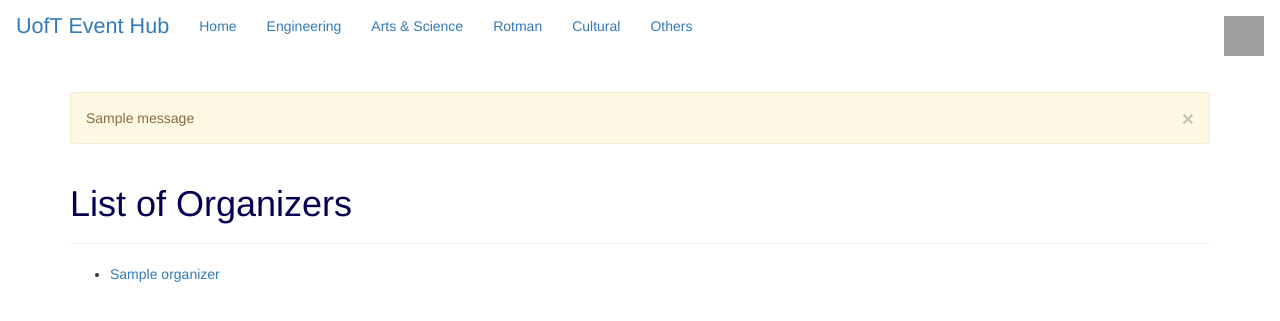
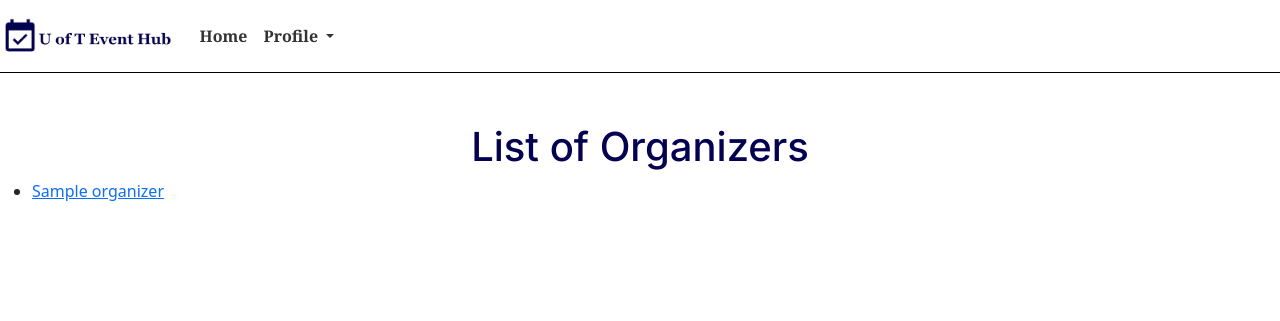
Before and after one commit to ECE444-2023Fall/UofT-EventHub, a Flask app: template app/templates/user_organizers.html in a window 1280 px wide. Shown: the top 321 px of the page. Run offline with Flask 3, Linux system fonts and the light colour scheme; the template is opened without the code that fills it: most values are stand-ins (such as "Sample title", 1, 10 or a date in 2020); one stand-in notice (Sample message) is shown; parts of the project's set-up code (start-up, migrations or seed data) failed here and were passed over; some libraries are stand-ins or nearby versions; some web fonts are replaced; grey boxes are pictures that could not be loaded.

Commit message:
Updated html page for all organizer list to align with the base template

```diff
--- a/app/templates/user_organizers.html
+++ b/app/templates/user_organizers.html
@@ -1,52 +1,8 @@
-{% import "bootstrap/wtf.html" as wtf %}
-{% extends "bootstrap/base.html" %}
+{% extends "base.html" %}
 
-{% block title %}User's Page{% endblock %}
-{% block navbar %}
-<nav class="navbar navbar-blue">
-    <div class="container-fluid">
-      <div class="navbar-header">
-        <a class="navbar-brand" href="#">
-          <!-- <img src="https://w1.pngwing.com/pngs/759/630/png-transparent-calendar-calendar-date-symbol-blue-text-line-area-rectangle.png" width="30" height="30" class="d-inline-block align-top navbar-left" alt=""> -->
-          <big>UofT Event Hub</big>
-        </a>
-      </div>
-      <ul class="nav navbar-nav">
-        <li class="active"><a href="#">Home</a></li>
-        <li><a href="/">Engineering</a></li>
-        <li><a href="/">Arts & Science</a></li>
-        <li><a href="/">Rotman</a></li>
-        <li><a href="/">Cultural</a></li>
-        <li><a href="/">Others</a></li>
-      </ul>
-
-      <ul class="nav navbar-nav navbar-right">
-          <li class="nav-item dropdown">
-          <a class="nav-link dropdown-toggle" href="#" id="navbarDropdownMenuLink" role="button" data-toggle="dropdown" aria-haspopup="true" aria-expanded="false">
-            <img src="https://s3.eu-central-1.amazonaws.com/bootstrapbaymisc/blog/24_days_bootstrap/fox.jpg" width="40" height="40" class="rounded-circle">
-          </a>
-          <ul class="dropdown-menu dropdown-menu-right" aria-labelledby="navbarDropdownMenuLink">
-            <li><a class="dropdown-item" style="color: #00009f;" href="#"><span class="glyphicon glyphicon-user"></span> My profile</a></li>
-            <li><a class="dropdown-item" style="color: #00009f;" href="#"><span class="glyphicon glyphicon-cog"></span> Settings</a></li>
-            <li><a class="dropdown-item" style="color: #00009f;" href="/logout"><span class="glyphicon glyphicon-log-out"></span> Log out</a></li>
-          </ul>
-        </li>
-      </ul>
-    </div>
-  </nav>
-
-{% endblock %}
+{% block title %}All Organizers for Users{% endblock %}
 
 {% block content %}
-<script src="https://cdnjs.cloudflare.com/ajax/libs/jquery/3.6.1/jquery.min.js" integrity="sha512-aVKKRRi/Q/YV+4mjoKBsE4x3H+BkegoM/em46NNlCqNTmUYADjBbeNefNxYV7giUp0VxICtqdrbqU7iVaeZNXA==" crossorigin="anonymous" referrerpolicy="no-referrer"></script>
-<div class="container">
-    {% for message in get_flashed_messages() %}
-    <div class="alert alert-warning">
-        <button type="button" class="close" data-dismiss="alert">&times;</button>
-        {{ message }}
-    </div>
-    {% endfor %}
-
     {% block page_content %}
 
         <div class="page-header">
@@ -55,7 +11,7 @@
 
         <ul>
             {% for organizer_username, organizer_name in organizers %}
-                <li><a href="/organizers/{{ organizer_username }}">{{ organizer_name }}</a></li>
+                <li><a href="/user/organizers/{{ organizer_username }}">{{ organizer_name }}</a></li>
             {% endfor %}
         </ul>
     {% endblock %}
```
